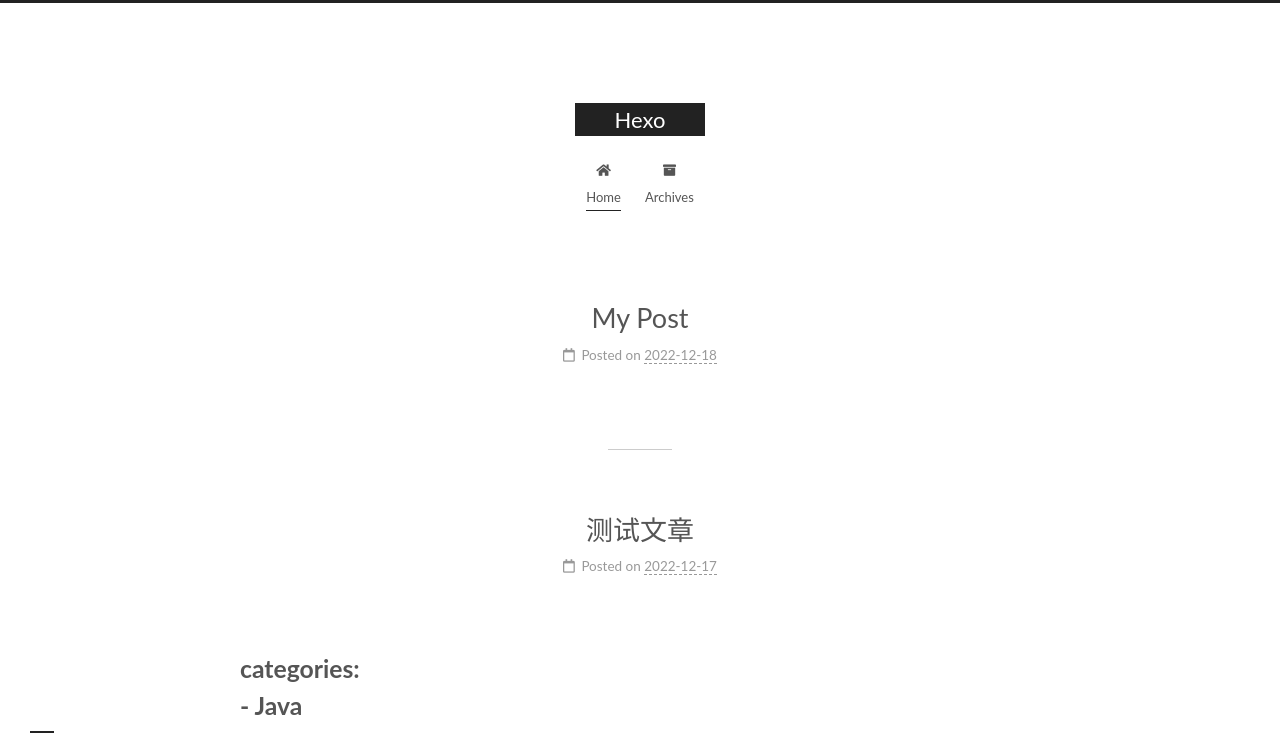
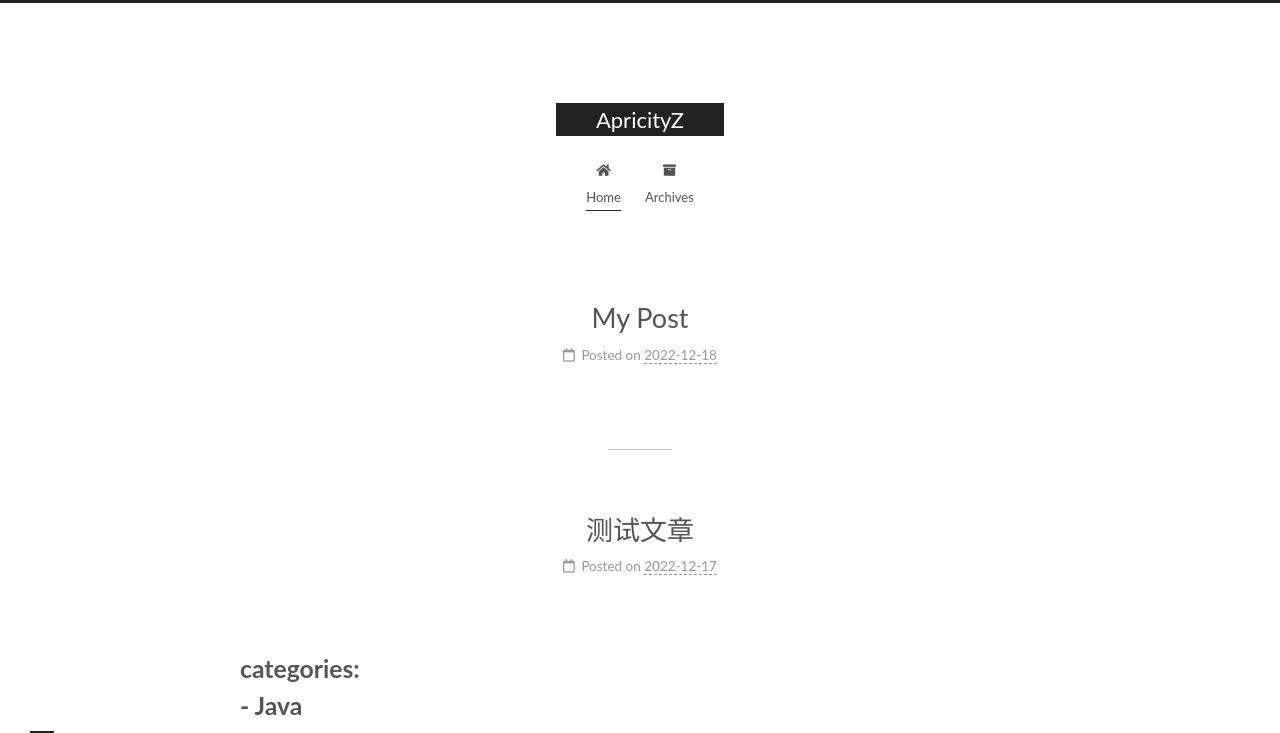
Before and after one commit to ApricityZ/ApricityZ.github.io, a plain HTML site: page index.html in a window 1280 px wide. Shown: the top 733 px of the page. Drawn offline with Linux system fonts and the light colour scheme.

Commit message:
Site updated: 2022-12-18 17:21:27

```diff
--- a/index.html
+++ b/index.html
@@ -21,9 +21,9 @@
   </script>
 
   <meta property="og:type" content="website">
-<meta property="og:title" content="Hexo">
+<meta property="og:title" content="ApricityZ">
 <meta property="og:url" content="http://example.com/index.html">
-<meta property="og:site_name" content="Hexo">
+<meta property="og:site_name" content="ApricityZ">
 <meta property="og:locale" content="en_US">
 <meta property="article:author" content="John Doe">
 <meta name="twitter:card" content="summary">
@@ -41,7 +41,7 @@
   };
 </script>
 
-  <title>Apricity</title>
+  <title>ApricityZ</title>
 
 
 
@@ -92,7 +92,7 @@
 
     <a href="/" class="brand" rel="start">
       <span class="logo-line-before"><i></i></span>
-      <h1 class="site-title">Hexo</h1>
+      <h1 class="site-title">ApricityZ</h1>
       <span class="logo-line-after"><i></i></span>
     </a>
   </div>
```
